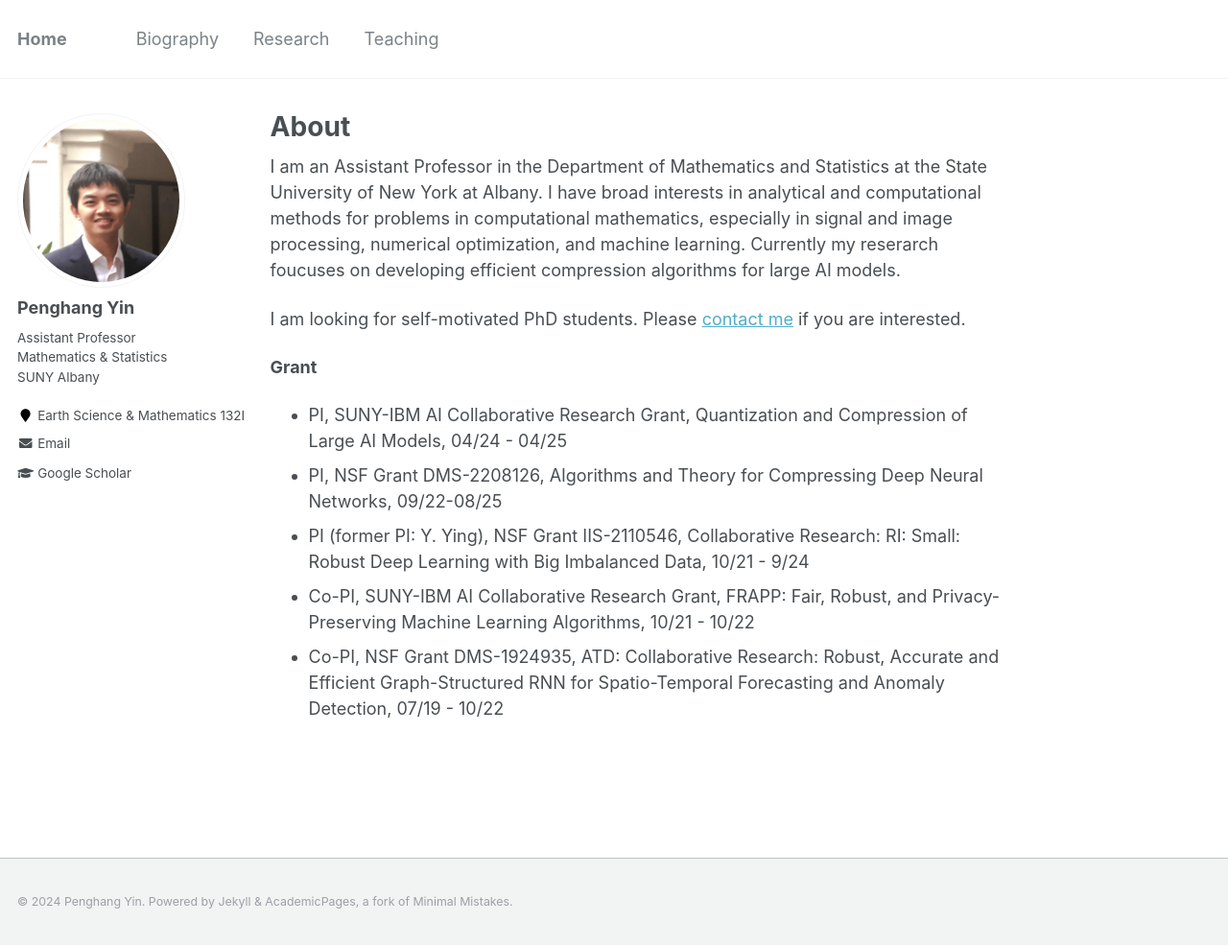
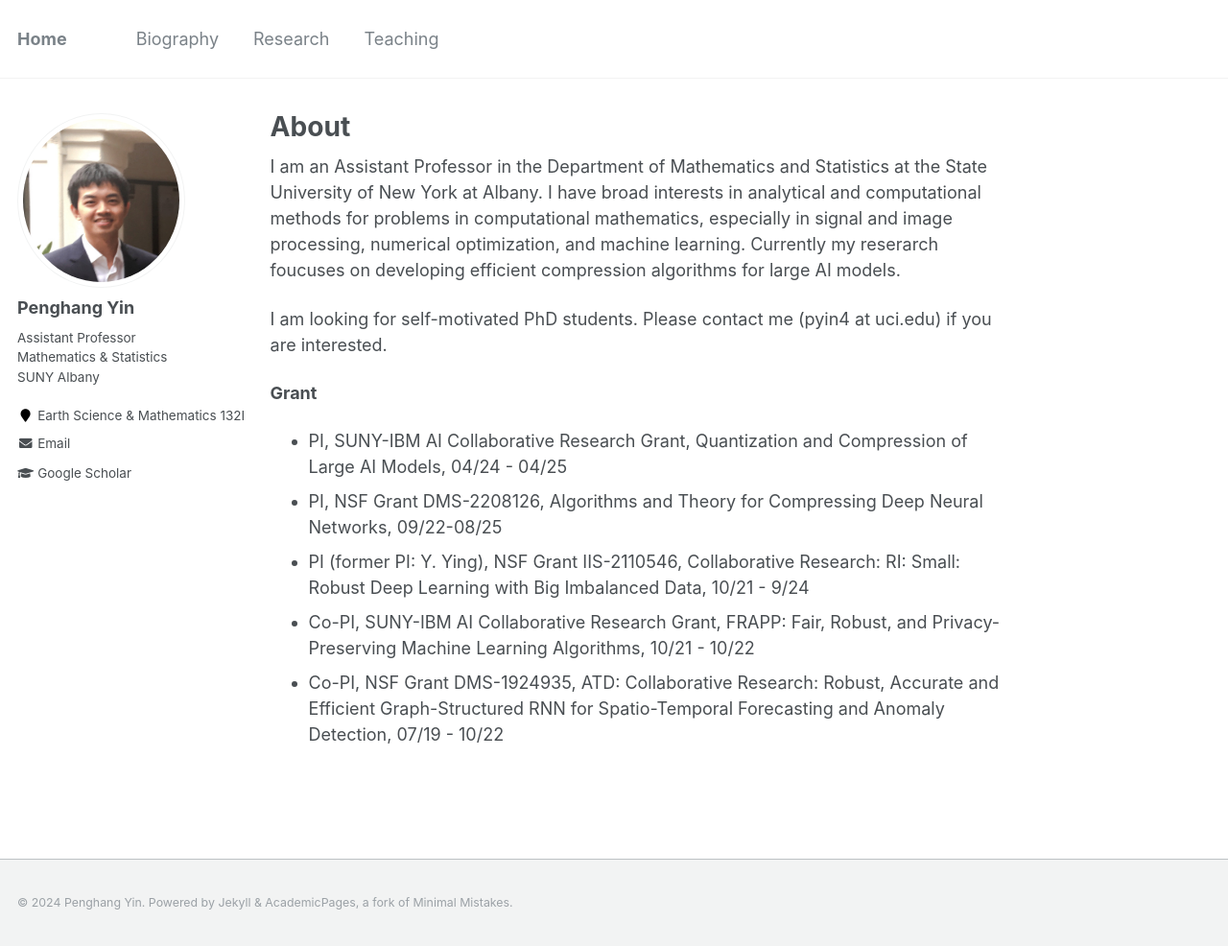
Before and after one commit to yin-penghang/yin-penghang.github.io, a Jekyll site: the page built from _pages/about.md, in a window 1280 px wide and 986 px high. Shown: the whole window at 96% size. Built offline with Jekyll 4.4.1, drawn with Linux system fonts in a browser that asks for light colours.

Commit message:
Update about.md

```diff
--- a/_pages/about.md
+++ b/_pages/about.md
@@ -10,7 +10,7 @@ redirect_from:
 
 I am an Assistant Professor in the Department of Mathematics and Statistics at the State University of New York at Albany. I have broad interests in analytical and computational methods for problems in computational mathematics, especially in signal and image processing, numerical optimization, and machine learning. Currently my reserarch foucuses on developing efficient compression algorithms for large AI models.
 
-I am looking for self-motivated PhD students. Please [contact me](mailto:pyin@albany.edu) if you are interested.
+I am looking for self-motivated PhD students. Please contact me (pyin4 at uci.edu) if you are interested.
 
 **Grant**
 
```
